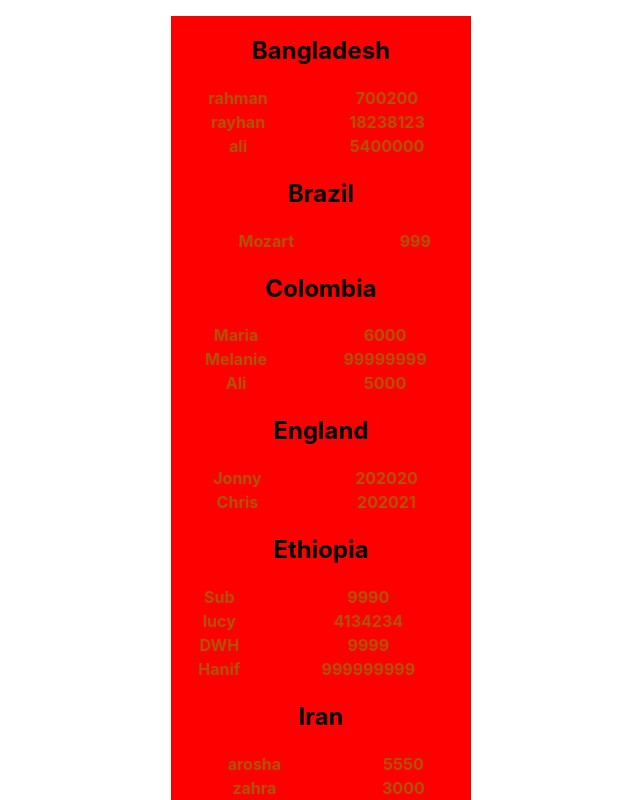
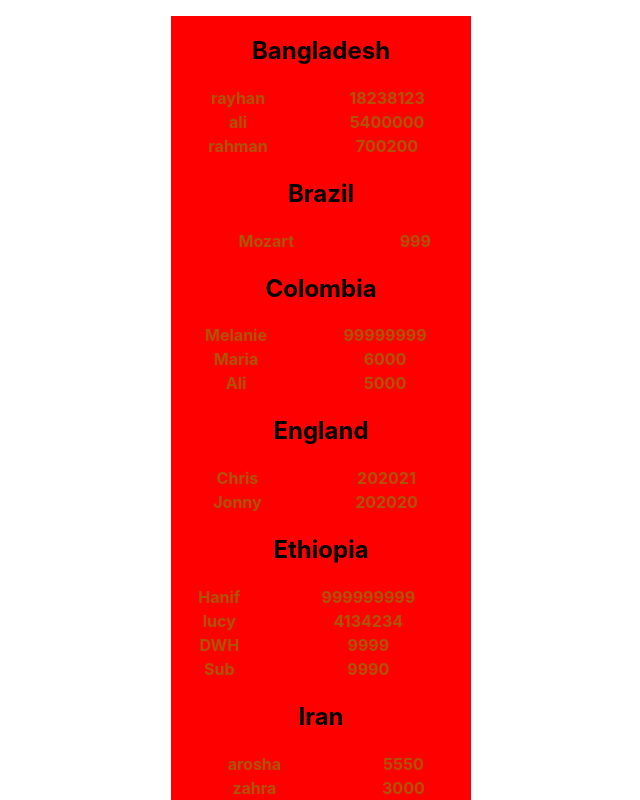
Before and after one commit to wiamnasr/high-scores-react, a React (Create React App) app: page / in a window 1280 px wide. Shown: the top 800 px of the page, without its empty margins (319-959 px from the left). Built offline with nearby package versions, Linux system fonts and the light colour scheme.

Commit message:
sorted player scores in descending order

```diff
--- a/src/components/CountryScoreTable/CountryScoreTable.js
+++ b/src/components/CountryScoreTable/CountryScoreTable.js
@@ -12,15 +12,20 @@ const CountryScoreTable = () => {
         .sort((a, b) => (a.name > b.name ? 1 : b.name > a.name ? -1 : 0))
         .map((country) => {
           return (
-            <div className="scoresTable">
-              <h2 className="countryName">{country.name}</h2>
+            <div className='scoresTable'>
+              <h2 className='countryName'>{country.name}</h2>
               <table>
                 <tbody>
-                  {country.scores.map((score) => {
-                    return (
-                      <PlayerScore playerName={score.n} playerScore={score.s} />
-                    );
-                  })}
+                  {country.scores
+                    .sort((a, b) => parseFloat(b.s) - parseFloat(a.s))
+                    .map((score) => {
+                      return (
+                        <PlayerScore
+                          playerName={score.n}
+                          playerScore={score.s}
+                        />
+                      );
+                    })}
                 </tbody>
               </table>
             </div>
```
